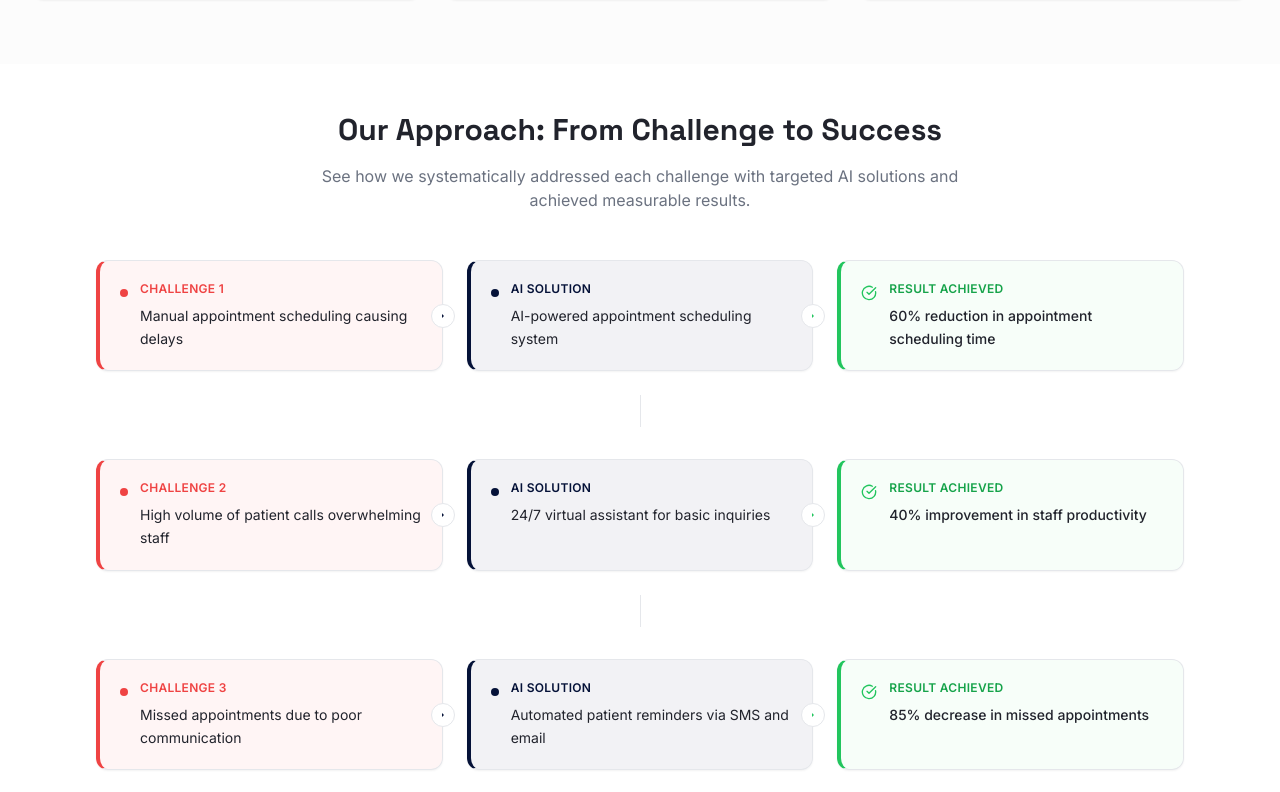
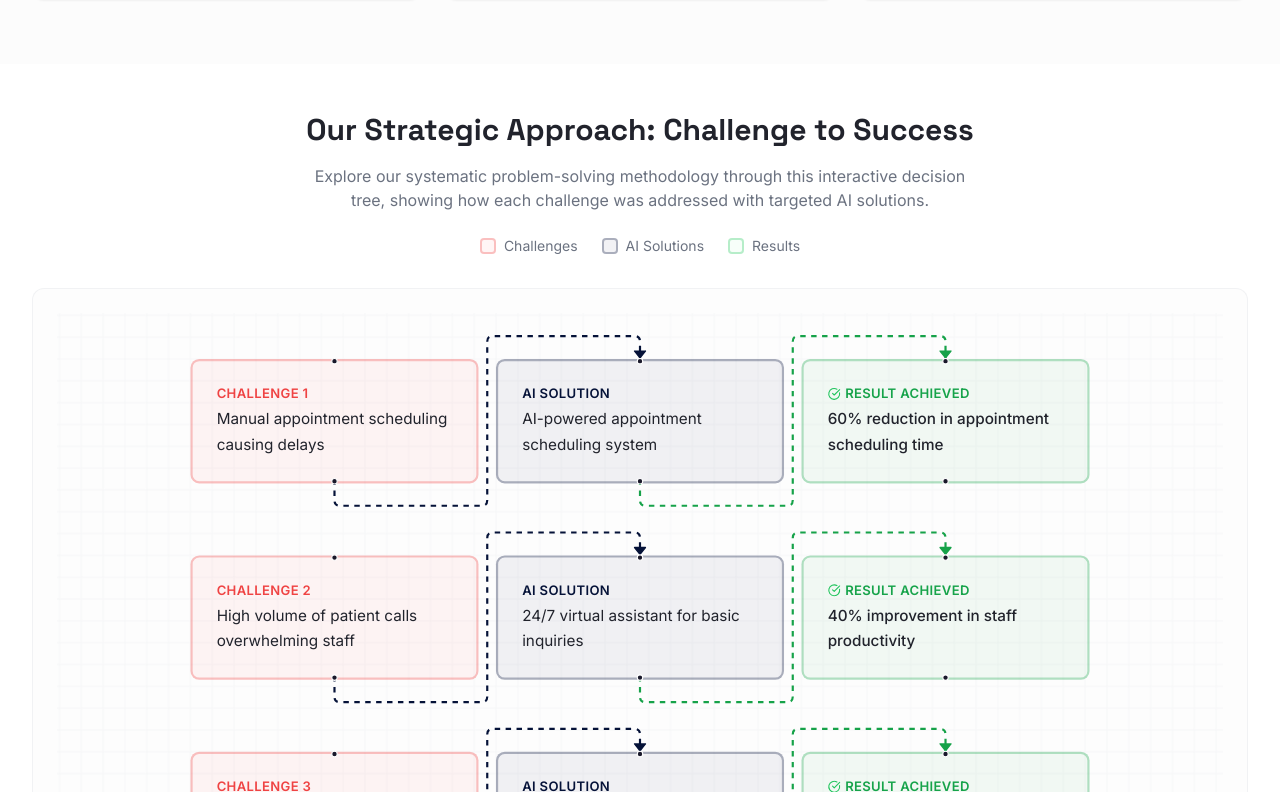
Before and after one commit to Sahil-code-love/onelab-ai-revamp-website, a React (Vite) app: page /case-studies/doctor-alliance in a window 1280 px wide. Shown: the part 2028-2820 px from the top of the page. Built offline with nearby package versions, Linux system fonts and the light colour scheme.

Commit message:
Refine case study section design
Adjusted height and complexity of the challenges, solutions, and results section to resemble a decision tree, ensuring a complete and polished end-to-end design.

```diff
--- a/package.json
+++ b/package.json
@@ -40,6 +40,7 @@
     "@radix-ui/react-toggle-group": "^1.1.0",
     "@radix-ui/react-tooltip": "^1.1.4",
     "@tanstack/react-query": "^5.56.2",
+    "@xyflow/react": "^12.8.2",
     "class-variance-authority": "^0.7.1",
     "clsx": "^2.1.1",
     "cmdk": "^1.0.0",
--- /dev/null
+++ b/src/components/DecisionTreeFlow.tsx
@@ -0,0 +1,203 @@
+import React, { useCallback } from 'react';
+import {
+  ReactFlow,
+  useNodesState,
+  useEdgesState,
+  addEdge,
+  Background,
+  BackgroundVariant,
+  Connection,
+  Edge,
+  MarkerType,
+} from '@xyflow/react';
+import '@xyflow/react/dist/style.css';
+import { Card } from './ui/card';
+import { CheckCircle } from 'lucide-react';
+
+interface DecisionTreeFlowProps {
+  challengesSolutionsResults: Array<{
+    challenge: string;
+    solution: string;
+    result: string;
+  }>;
+}
+
+const DecisionTreeFlow: React.FC<DecisionTreeFlowProps> = ({ challengesSolutionsResults }) => {
+  // Create nodes and edges from the data
+  const createNodes = () => {
+    const nodes = [];
+    const nodeSpacing = 280;
+    const verticalSpacing = 180;
+
+    challengesSolutionsResults.forEach((item, index) => {
+      const yPosition = index * verticalSpacing;
+
+      // Challenge node
+      nodes.push({
+        id: `challenge-${index}`,
+        type: 'default',
+        position: { x: 0, y: yPosition },
+        data: {
+          label: (
+            <div className="w-60 p-3 text-left">
+              <div className="text-xs font-semibold text-destructive mb-1 uppercase tracking-wide">
+                Challenge {index + 1}
+              </div>
+              <div className="text-sm text-foreground leading-relaxed">
+                {item.challenge}
+              </div>
+            </div>
+          )
+        },
+        style: {
+          background: 'hsl(var(--destructive) / 0.05)',
+          border: '2px solid hsl(var(--destructive) / 0.3)',
+          borderRadius: '8px',
+          width: 'auto',
+          height: 'auto',
+        },
+      });
+
+      // Solution node
+      nodes.push({
+        id: `solution-${index}`,
+        type: 'default',
+        position: { x: nodeSpacing, y: yPosition },
+        data: {
+          label: (
+            <div className="w-60 p-3 text-left">
+              <div className="text-xs font-semibold text-primary mb-1 uppercase tracking-wide">
+                AI Solution
+              </div>
+              <div className="text-sm text-foreground leading-relaxed">
+                {item.solution}
+              </div>
+            </div>
+          )
+        },
+        style: {
+          background: 'hsl(var(--primary) / 0.05)',
+          border: '2px solid hsl(var(--primary) / 0.3)',
+          borderRadius: '8px',
+          width: 'auto',
+          height: 'auto',
+        },
+      });
+
+      // Result node
+      nodes.push({
+        id: `result-${index}`,
+        type: 'default',
+        position: { x: nodeSpacing * 2, y: yPosition },
+        data: {
+          label: (
+            <div className="w-60 p-3 text-left">
+              <div className="flex items-center mb-1">
+                <CheckCircle className="w-3 h-3 text-green-500 mr-1" />
+                <div className="text-xs font-semibold text-green-600 dark:text-green-400 uppercase tracking-wide">
+                  Result Achieved
+                </div>
+              </div>
+              <div className="text-sm text-foreground leading-relaxed font-medium">
+                {item.result}
+              </div>
+            </div>
+          )
+        },
+        style: {
+          background: 'hsl(142 76% 36% / 0.05)',
+          border: '2px solid hsl(142 76% 36% / 0.3)',
+          borderRadius: '8px',
+          width: 'auto',
+          height: 'auto',
+        },
+      });
+    });
+
+    return nodes;
+  };
+
+  const createEdges = () => {
+    const edges: Edge[] = [];
+
+    challengesSolutionsResults.forEach((_, index) => {
+      // Challenge to Solution
+      edges.push({
+        id: `e-challenge-solution-${index}`,
+        source: `challenge-${index}`,
+        target: `solution-${index}`,
+        type: 'smoothstep',
+        animated: true,
+        style: {
+          stroke: 'hsl(var(--primary))',
+          strokeWidth: 2,
+        },
+        markerEnd: {
+          type: MarkerType.ArrowClosed,
+          color: 'hsl(var(--primary))',
+        },
+      });
+
+      // Solution to Result
+      edges.push({
+        id: `e-solution-result-${index}`,
+        source: `solution-${index}`,
+        target: `result-${index}`,
+        type: 'smoothstep',
+        animated: true,
+        style: {
+          stroke: 'hsl(142 76% 36%)',
+          strokeWidth: 2,
+        },
+        markerEnd: {
+          type: MarkerType.ArrowClosed,
+          color: 'hsl(142 76% 36%)',
+        },
+      });
+    });
+
+    return edges;
+  };
+
+  const [nodes, setNodes, onNodesChange] = useNodesState(createNodes());
+  const [edges, setEdges, onEdgesChange] = useEdgesState(createEdges());
+
+  const onConnect = useCallback(
+    (params: Connection) => setEdges((eds) => addEdge(params, eds)),
+    [setEdges],
+  );
+
+  return (
+    <div className="w-full" style={{ height: `${Math.max(600, challengesSolutionsResults.length * 180 + 100)}px` }}>
+      <ReactFlow
+        nodes={nodes}
+        edges={edges}
+        onNodesChange={onNodesChange}
+        onEdgesChange={onEdgesChange}
+        onConnect={onConnect}
+        fitView
+        fitViewOptions={{
+          padding: 0.1,
+          includeHiddenNodes: false,
+        }}
+        nodesDraggable={false}
+        nodesConnectable={false}
+        elementsSelectable={false}
+        style={{
+          backgroundColor: 'transparent',
+        }}
+        proOptions={{ hideAttribution: true }}
+      >
+        <Background
+          variant={BackgroundVariant.Lines}
+          gap={20}
+          size={1}
+          color="hsl(var(--border))"
+          style={{ opacity: 0.3 }}
+        />
+      </ReactFlow>
+    </div>
+  );
+};
+
+export default DecisionTreeFlow;
--- a/src/pages/case-studies/DoctorAlliance.tsx
+++ b/src/pages/case-studies/DoctorAlliance.tsx
@@ -6,6 +6,7 @@ import { Badge } from "@/components/ui/badge";
 import { ArrowLeft, Calendar, Users, Target, TrendingUp, Clock, CheckCircle, Play, Pause } from "lucide-react";
 import { Link } from "react-router-dom";
 import { useState } from "react";
+import DecisionTreeFlow from "@/components/DecisionTreeFlow";
 
 const DoctorAlliance = () => {
   const [isVideoPlaying, setIsVideoPlaying] = useState(true);
@@ -227,105 +228,38 @@ const DoctorAlliance = () => {
         </div>
       </section>
 
-      {/* Challenge → Solution → Result Flow */}
+      {/* Challenge → Solution → Result Decision Tree */}
       <section className="py-12">
-        <div className="max-w-6xl mx-auto px-4 sm:px-6 lg:px-8">
-          <div className="text-center mb-12">
+        <div className="max-w-7xl mx-auto px-4 sm:px-6 lg:px-8">
+          <div className="text-center mb-8">
             <h2 className="text-3xl font-space-grotesk font-bold text-foreground mb-4">
-              Our Approach: From Challenge to Success
+              Our Strategic Approach: Challenge to Success
             </h2>
-            <p className="text-muted-foreground max-w-2xl mx-auto">
-              See how we systematically addressed each challenge with targeted AI solutions and achieved measurable results.
+            <p className="text-muted-foreground max-w-2xl mx-auto mb-6">
+              Explore our systematic problem-solving methodology through this interactive decision tree,
+              showing how each challenge was addressed with targeted AI solutions.
             </p>
+
+            {/* Legend */}
+            <div className="flex justify-center space-x-6 text-sm mb-8">
+              <div className="flex items-center space-x-2">
+                <div className="w-4 h-4 rounded border-2 border-destructive/30 bg-destructive/5"></div>
+                <span className="text-muted-foreground">Challenges</span>
+              </div>
+              <div className="flex items-center space-x-2">
+                <div className="w-4 h-4 rounded border-2 border-primary/30 bg-primary/5"></div>
+                <span className="text-muted-foreground">AI Solutions</span>
+              </div>
+              <div className="flex items-center space-x-2">
+                <div className="w-4 h-4 rounded border-2 border-green-500/30 bg-green-50/50"></div>
+                <span className="text-muted-foreground">Results</span>
+              </div>
+            </div>
           </div>
 
-          <div className="space-y-8">
-            {challengesSolutionsResults.map((item, index) => (
-              <div key={index} className="relative">
-                <div className="grid grid-cols-1 md:grid-cols-3 gap-6 items-stretch">
-
-                  {/* Challenge */}
-                  <div className="relative">
-                    <Card className="h-full p-5 border-l-4 border-l-destructive bg-destructive/5 hover:shadow-md transition-all duration-300">
-                      <div className="flex items-start space-x-3">
-                        <div className="w-2 h-2 bg-destructive rounded-full mt-2 flex-shrink-0"></div>
-                        <div className="flex-1">
-                          <div className="text-xs font-semibold text-destructive mb-2 uppercase tracking-wide">
-                            Challenge {index + 1}
-                          </div>
-                          <p className="text-sm text-foreground leading-relaxed">{item.challenge}</p>
-                        </div>
-                      </div>
-                    </Card>
-
-                    {/* Desktop Arrow */}
-                    <div className="hidden md:block absolute -right-3 top-1/2 transform -translate-y-1/2 z-10">
-                      <div className="w-6 h-6 bg-background border border-border rounded-full flex items-center justify-center">
-                        <div className="w-0 h-0 border-l-2 border-l-primary border-t-2 border-t-transparent border-b-2 border-b-transparent"></div>
-                      </div>
-                    </div>
-
-                    {/* Mobile Arrow */}
-                    <div className="md:hidden flex justify-center my-4">
-                      <div className="w-6 h-6 bg-background border border-border rounded-full flex items-center justify-center">
-                        <div className="w-0 h-0 border-t-2 border-t-primary border-l-2 border-l-transparent border-r-2 border-r-transparent"></div>
-                      </div>
-                    </div>
-                  </div>
-
-                  {/* Solution */}
-                  <div className="relative">
-                    <Card className="h-full p-5 border-l-4 border-l-primary bg-primary/5 hover:shadow-md transition-all duration-300">
-                      <div className="flex items-start space-x-3">
-                        <div className="w-2 h-2 bg-primary rounded-full mt-2 flex-shrink-0"></div>
-                        <div className="flex-1">
-                          <div className="text-xs font-semibold text-primary mb-2 uppercase tracking-wide">
-                            AI Solution
-                          </div>
-                          <p className="text-sm text-foreground leading-relaxed">{item.solution}</p>
-                        </div>
-                      </div>
-                    </Card>
-
-                    {/* Desktop Arrow */}
-                    <div className="hidden md:block absolute -right-3 top-1/2 transform -translate-y-1/2 z-10">
-                      <div className="w-6 h-6 bg-background border border-border rounded-full flex items-center justify-center">
-                        <div className="w-0 h-0 border-l-2 border-l-green-500 border-t-2 border-t-transparent border-b-2 border-b-transparent"></div>
-                      </div>
-                    </div>
-
-                    {/* Mobile Arrow */}
-                    <div className="md:hidden flex justify-center my-4">
-                      <div className="w-6 h-6 bg-background border border-border rounded-full flex items-center justify-center">
-                        <div className="w-0 h-0 border-t-2 border-t-green-500 border-l-2 border-l-transparent border-r-2 border-r-transparent"></div>
-                      </div>
-                    </div>
-                  </div>
-
-                  {/* Result */}
-                  <div>
-                    <Card className="h-full p-5 border-l-4 border-l-green-500 bg-green-50/50 dark:bg-green-950/20 hover:shadow-md transition-all duration-300">
-                      <div className="flex items-start space-x-3">
-                        <CheckCircle className="w-4 h-4 text-green-500 mt-1 flex-shrink-0" />
-                        <div className="flex-1">
-                          <div className="text-xs font-semibold text-green-600 dark:text-green-400 mb-2 uppercase tracking-wide">
-                            Result Achieved
-                          </div>
-                          <p className="text-sm text-foreground leading-relaxed font-medium">{item.result}</p>
-                        </div>
-                      </div>
-                    </Card>
-                  </div>
-                </div>
-
-                {/* Connecting Line Between Rows */}
-                {index < challengesSolutionsResults.length - 1 && (
-                  <div className="flex justify-center my-6">
-                    <div className="w-px h-8 bg-border"></div>
-                  </div>
-                )}
-              </div>
-            ))}
+          {/* Decision Tree Flow */}
+          <div className="bg-muted/20 rounded-lg p-6 border border-border/50">
+            <DecisionTreeFlow challengesSolutionsResults={challengesSolutionsResults} />
           </div>
         </div>
       </section>
```
Also changed, not shown: 1 other file (tests, documents, lock files or other folders).
